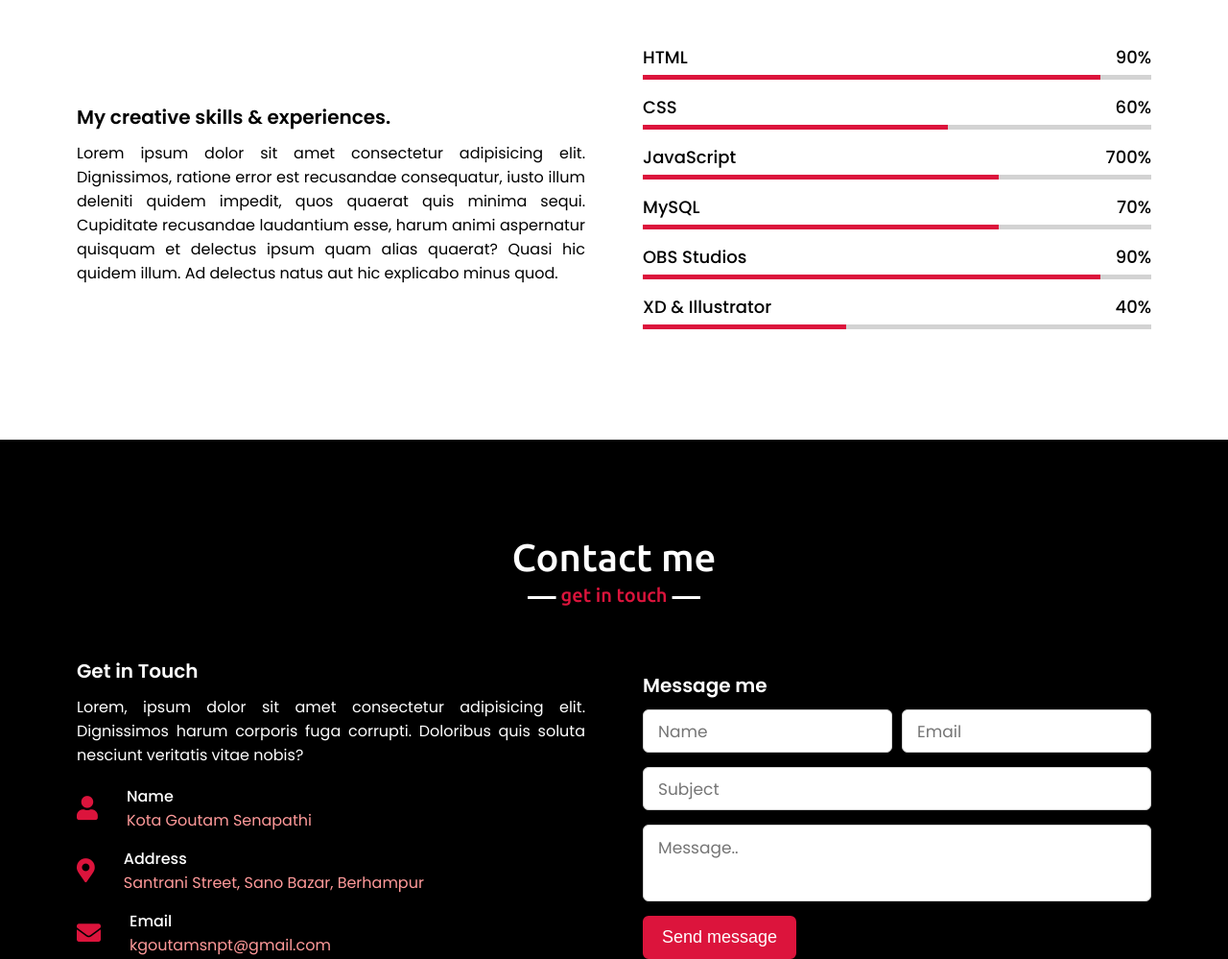
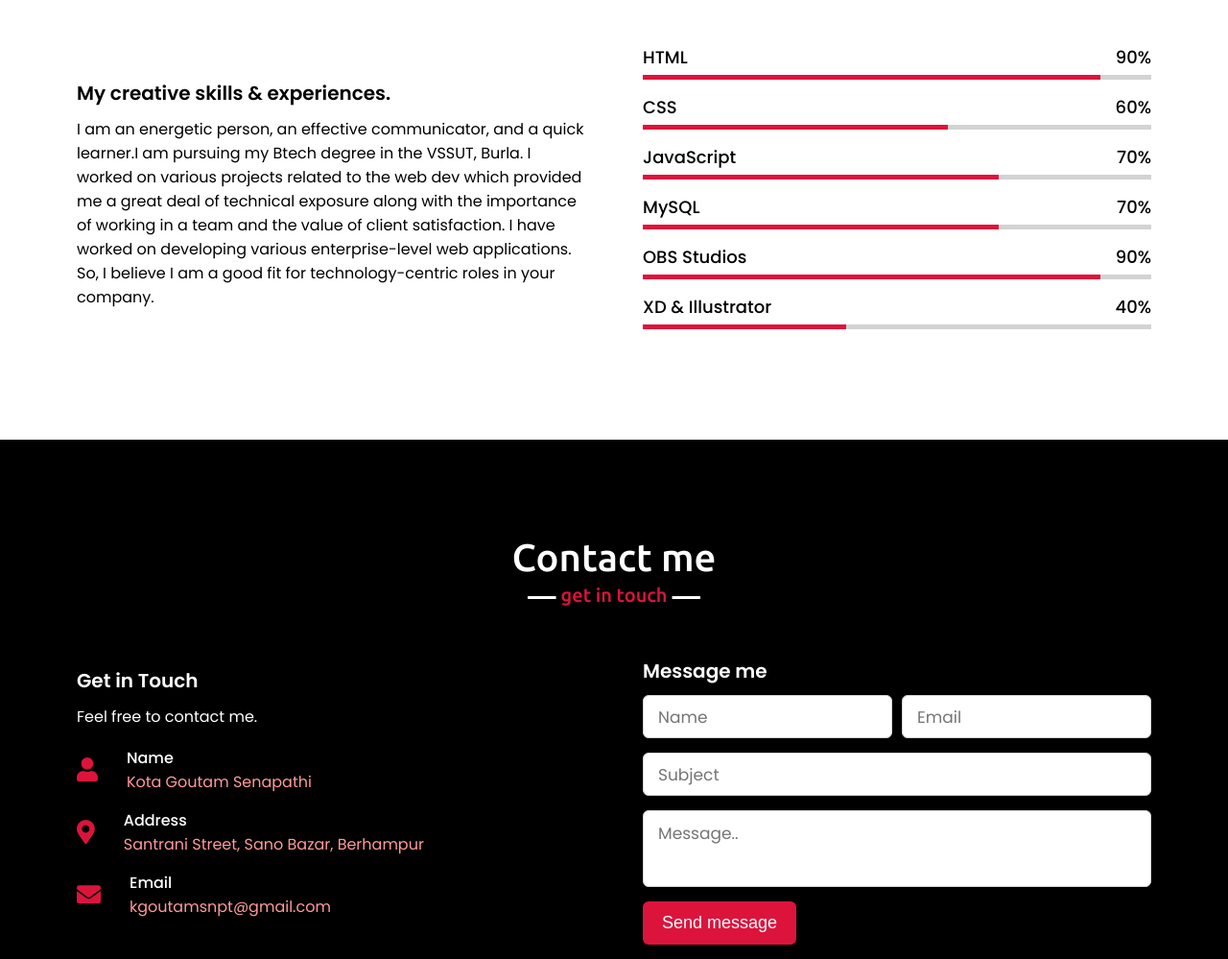
Before and after one commit to goutamkota/Portfolio, a plain HTML site: page index.html in a window 1280 px wide. Shown: the part 2320-3319 px from the top of the page at 96% size. Drawn offline with nearby package versions, Linux system fonts and the light colour scheme.

```diff
--- a/index.html
+++ b/index.html
@@ -1,18 +1,21 @@
 <!DOCTYPE html>
 <html lang="en">
+
 <head>
     <meta charset="UTF-8">
     <meta name="viewport" content="width=device-width, initial-scale=1.0">
     <title>Kota's Portfolio</title>
     <link rel="stylesheet" href="style.css">
-    <link rel="stylesheet" href="https://cdnjs.cloudflare.com/ajax/libs/font-awesome/5.15.3/css/all.min.css"/>
+    <link rel="stylesheet" href="https://cdnjs.cloudflare.com/ajax/libs/font-awesome/5.15.3/css/all.min.css" />
     <script src="https://code.jquery.com/jquery-3.5.1.min.js"></script>
     <script src="https://cdnjs.cloudflare.com/ajax/libs/typed.js/2.0.11/typed.min.js"></script>
     <script src="https://cdnjs.cloudflare.com/ajax/libs/waypoints/4.0.1/jquery.waypoints.min.js"></script>
     <script src="https://cdnjs.cloudflare.com/ajax/libs/OwlCarousel2/2.3.4/owl.carousel.min.js"></script>
-    <link rel="stylesheet" href="https://cdnjs.cloudflare.com/ajax/libs/OwlCarousel2/2.3.4/assets/owl.carousel.min.css"/>
+    <link rel="stylesheet"
+        href="https://cdnjs.cloudflare.com/ajax/libs/OwlCarousel2/2.3.4/assets/owl.carousel.min.css" />
 
 </head>
+
 <body>
     <div class="scroll-up-btn">
         <i class="fas fa-angle-up"></i>
@@ -56,10 +59,12 @@
                 </div>
                 <div class="column right">
                     <div class="text">I'm Kota Goutam Senapathi and I'm a <span class="typing-2"></span>.</div>
-                    <p>Creattive and Self-starting with innovative Front End Developer with 2 years experience building and maintaining responsive websites.
+                    <p>Creattive and Self-starting with innovative Front End Developer with 2 years experience building
+                        and maintaining responsive websites.
                         Proficient in HTML, CSS, jQuery, JavaScript; plus modern libraries and frameworks.
                         Passionate about usability and possess working knowledge of Adobe Illustrator and Adobe XD</p>
-                    <a href="https://drive.google.com/file/d/1FPa1dFz4tKu3fza6zACu9XO6JURr13Vi/view?usp=sharing">Download Resume</a>
+                    <a href="https://drive.google.com/file/d/1FPa1dFz4tKu3fza6zACu9XO6JURr13Vi/view?usp=sharing">Download
+                        Resume</a>
                 </div>
             </div>
         </div>
@@ -74,25 +79,28 @@
                     <div class="box">
                         <i class="fas fa-paint-brush"></i>
                         <div class="text">Web Designer</div>
-                        <p>Lorem ipsum dolor sit amet consectetur, adipisicing elit. Rem quia sunt, quasi quo illo enim.</p>
+                        <p>Lorem ipsum dolor sit amet consectetur, adipisicing elit. Rem quia sunt, quasi quo illo enim.
+                        </p>
                     </div>
                 </div>
                 <div class="card">
                     <div class="box">
                         <i class="fas fa-code"></i>
                         <div class="text">Programmer</div>
-                        <p>Lorem ipsum dolor sit amet consectetur, adipisicing elit. Rem quia sunt, quasi quo illo enim.</p>
+                        <p>Lorem ipsum dolor sit amet consectetur, adipisicing elit. Rem quia sunt, quasi quo illo enim.
+                        </p>
                     </div>
                 </div>
                 <div class="card">
                     <div class="box">
                         <i class="fab fa-slideshare"></i>
                         <div class="text">Live Streamer</div>
-                        <p>Lorem ipsum dolor sit amet consectetur, adipisicing elit. Rem quia sunt, quasi quo illo enim.</p>
+                        <p>Lorem ipsum dolor sit amet consectetur, adipisicing elit. Rem quia sunt, quasi quo illo enim.
+                        </p>
                     </div>
                 </div>
-               </div>
             </div>
+        </div>
         </div>
     </section>
 
@@ -103,8 +111,13 @@
             <div class="skills-content">
                 <div class="column left">
                     <div class="text">My creative skills & experiences.</div>
-                    <p>Lorem ipsum dolor sit amet consectetur adipisicing elit. Dignissimos, ratione error est recusandae consequatur, iusto illum deleniti quidem impedit, quos quaerat quis minima sequi. Cupiditate recusandae laudantium esse, harum animi aspernatur quisquam et delectus ipsum quam alias quaerat? Quasi hic quidem illum. Ad delectus natus aut hic explicabo minus quod.</p>
                     <!-- <a href="#">Read more</a> -->
+                    <div>I am an energetic person, an effective communicator, and a quick learner.I am pursuing my Btech
+                        degree in the VSSUT, Burla.
+                        I worked on various projects related to the web dev which provided me a great deal of
+                        technical exposure along with the importance of working in a team and the value of client satisfaction.
+                        I have worked on developing various enterprise-level web applications. So, I believe I am a
+                        good fit for technology-centric roles in your company.</div>
                 </div>
                 <div class="column right">
                     <div class="bars">
@@ -124,7 +137,7 @@
                     <div class="bars">
                         <div class="info">
                             <span>JavaScript</span>
-                            <span>700%</span>
+                            <span>70%</span>
                         </div>
                         <div class="line js"></div>
                     </div>
@@ -206,7 +219,7 @@
             <div class="contact-content">
                 <div class="column left">
                     <div class="text">Get in Touch</div>
-                    <p>Lorem, ipsum dolor sit amet consectetur adipisicing elit. Dignissimos harum corporis fuga corrupti. Doloribus quis soluta nesciunt veritatis vitae nobis?</p>
+                    <p>Feel free to contact me.</p>
                     <div class="icons">
                         <div class="row">
                             <i class="fas fa-user"></i>
@@ -259,9 +272,10 @@
 
     <!-- footer section start -->
     <footer>
-        <span>Created By Goutam</a>  <span>
+        <span>Created By Goutam</a> <span>
     </footer>
 
     <script src="script.js"></script>
 </body>
+
 </html>
--- a/style.css
+++ b/style.css
@@ -565,7 +565,6 @@ footer span a:hover{
 }
 
 
-/* responsive media query start */
 @media (max-width: 1104px) {
     .about .about-content .left img{
         height: 350px;
```
Also changed, not shown: script.js (+0 -8 lines), images/profile-1.jpeg (deleted), images/profile-2.jpeg (deleted), images/profile-3.jpeg (deleted), images/profile-4.jpeg (deleted), images/profile-5.jpeg (deleted).
